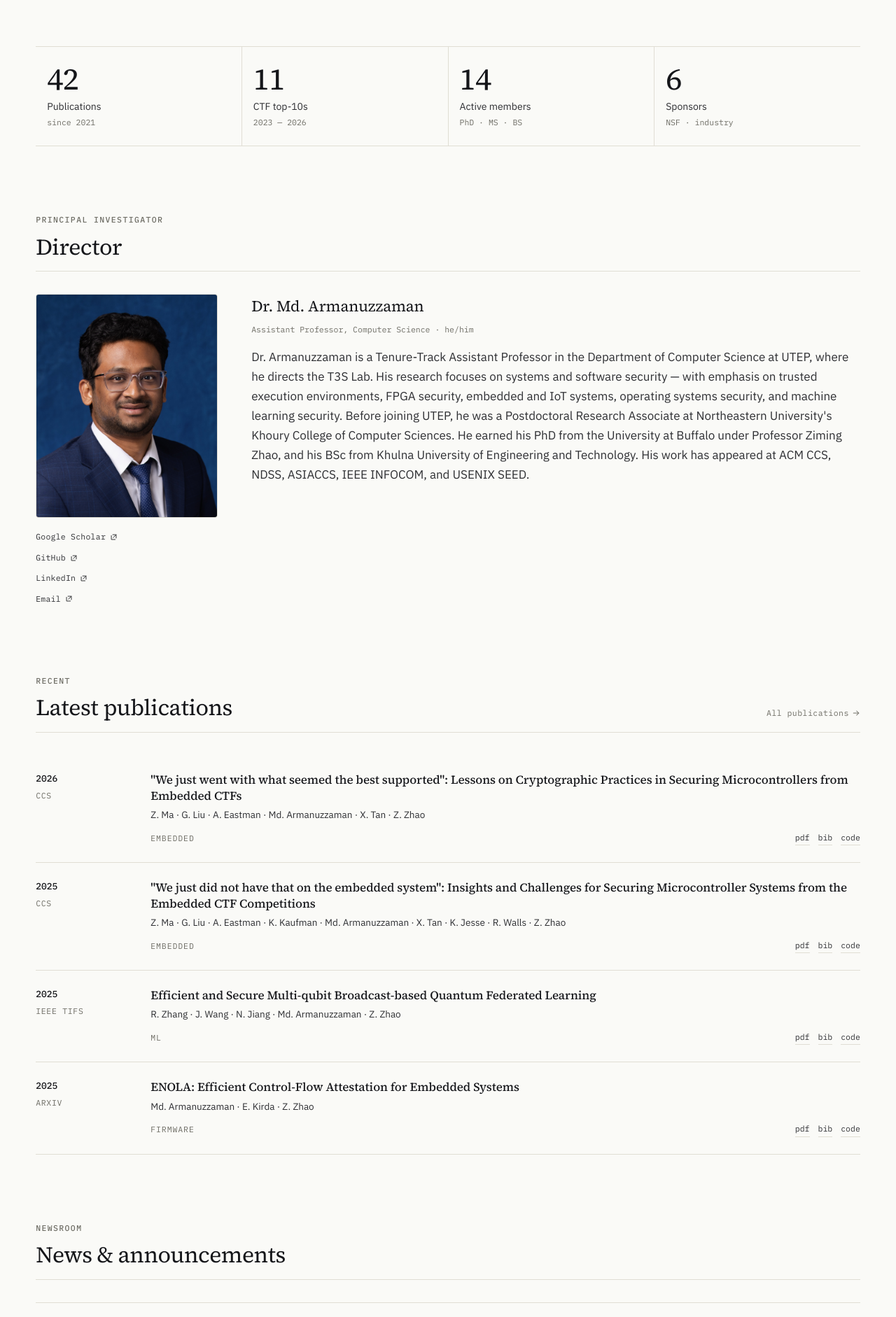
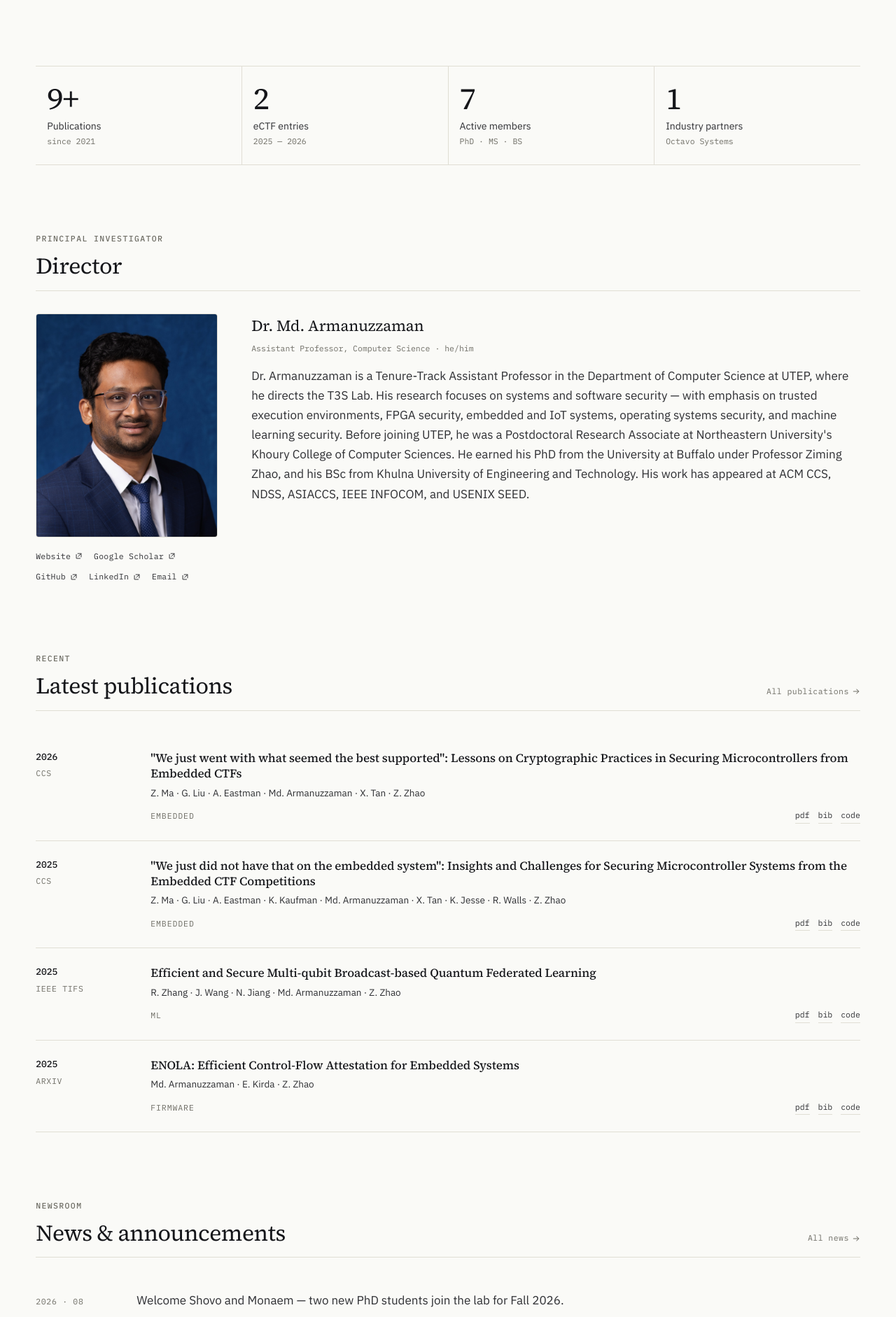
Before and after one commit to T3SLab/T3SLab.github.io, a Next.js app: page / in a window 1280 px wide. Shown: the part 915-2797 px from the top of the page at 70% size. Built offline with nearby package versions, Linux system fonts and the light colour scheme.

Commit message:
feat: add NewsPage component to display sorted news and announcements

```diff
--- a/src/app/globals.css
+++ b/src/app/globals.css
@@ -363,6 +363,16 @@ a:hover {
   color: var(--accent);
 }
 
+.member-link {
+  color: var(--link);
+}
+.member-link .member-link-label {
+  text-underline-offset: 2px;
+}
+.member-link:hover .member-link-label {
+  text-decoration: underline;
+}
+
 /* ── Scrollbar (subtle) ────────────────────────────────────────────────── */
 ::-webkit-scrollbar {
   width: 6px;
--- /dev/null
+++ b/src/app/news/page.tsx
@@ -0,0 +1,61 @@
+import type { Metadata } from "next";
+import { SectionHeader } from "@/components/ui/SectionHeader";
+import { NEWS } from "@/data";
+
+export const metadata: Metadata = { title: "News" };
+
+function parseNewsDate(date: string): number {
+  const [year, month] = date.split("·").map((s) => parseInt(s.trim(), 10));
+  return year * 100 + (month || 0);
+}
+
+export default function NewsPage() {
+  const sorted = [...NEWS].sort(
+    (a, b) => parseNewsDate(b.date) - parseNewsDate(a.date),
+  );
+
+  return (
+    <div
+      className="page-enter"
+      style={{
+        maxWidth: "var(--content-max)",
+        width: "100%",
+        margin: "0 auto",
+        padding: "var(--space-8) var(--gutter) var(--space-9)",
+      }}
+    >
+      <article className="flex flex-col" style={{ gap: "var(--space-8)" }}>
+        <SectionHeader kicker="Newsroom" title="News & announcements" />
+
+        <ul className="list-none m-0 p-0" style={{ marginTop: "calc(-1 * var(--space-6))" }}>
+          {sorted.map((n, i) => (
+            <li
+              key={i}
+              className="grid items-baseline gap-(--space-5)"
+              style={{
+                gridTemplateColumns: "120px 1fr",
+                paddingTop: i === 0 ? 0 : "var(--space-4)",
+                paddingBottom: "var(--space-4)",
+                borderBottom: "1px solid var(--rule)",
+              }}
+            >
+              <span
+                className="font-mono uppercase"
+                style={{
+                  fontSize: "var(--fs-xs)",
+                  color: "var(--muted)",
+                  letterSpacing: "0.06em",
+                }}
+              >
+                {n.date}
+              </span>
+              <span style={{ fontSize: "var(--fs-md)", color: "var(--fg-2)" }}>
+                {n.body}
+              </span>
+            </li>
+          ))}
+        </ul>
+      </article>
+    </div>
+  );
+}
--- a/src/app/page.tsx
+++ b/src/app/page.tsx
@@ -8,7 +8,7 @@ import { PubRow } from "@/components/ui/PubRow";
 import { LAB, STATS, PI, NEWS, PUBLICATIONS } from "@/data";
 
 export const metadata: Metadata = {
-  title: "T₃S Lab — Trusted Systems, Security & Software",
+  title: "T₃S Lab — Trusted Systems & Software Security Lab",
 };
 
 export default function HomePage() {
@@ -154,7 +154,7 @@ function Hero() {
         >
           <Link
             href="/publications"
-            className="inline-flex items-center gap-2 font-medium rounded-(--r-md) transition-transform duration-[120ms] hover:-translate-y-px"
+            className="inline-flex items-center gap-2 font-medium rounded-(--r-md) transition-transform duration-120 hover:-translate-y-px"
             style={{
               fontSize: 14,
               border: "1px solid var(--fg)",
@@ -188,9 +188,7 @@ function Hero() {
           borderTop: "1px solid var(--rule)",
         }}
       >
-        <dl
-          className="m-0 p-0 grid gap-(--space-5) grid-cols-2 md:grid-cols-4"
-        >
+        <dl className="m-0 p-0 grid gap-(--space-5) grid-cols-2 md:grid-cols-4">
           {[
             { dt: "Director", dd: PI.name },
             { dt: "Department", dd: LAB.department },
@@ -288,8 +286,13 @@ function DirectorSection() {
       <div className="grid gap-(--space-7) items-start grid-cols-1 md:grid-cols-[260px_1fr]">
         {/* Portrait + links */}
         <div className="flex flex-col gap-(--space-4)">
-          <PortraitSlot src="/assets/pictures/armanuzzaman_portrait.jpg" alt="Dr. Md. Armanuzzaman" width={260} height={320} />
-          <div className="flex flex-col gap-1.5 font-mono">
+          <PortraitSlot
+            src="/assets/pictures/armanuzzaman_portrait.jpg"
+            alt="Dr. Md. Armanuzzaman"
+            width={260}
+            height={320}
+          />
+          <div className="flex flex-wrap gap-x-4 gap-y-1.5 font-mono">
             {PI.links.map((l) => (
               <a
                 key={l.label}
@@ -376,22 +379,44 @@ function LatestPublications() {
   );
 }
 
+function parseNewsDate(date: string): number {
+  const [year, month] = date.split("·").map((s) => parseInt(s.trim(), 10));
+  return year * 100 + (month || 0);
+}
+
 function NewsSection() {
+  const sorted = [...NEWS].sort(
+    (a, b) => parseNewsDate(b.date) - parseNewsDate(a.date),
+  );
   return (
     <section style={{ paddingBottom: "var(--space-9)" }}>
-      <SectionHeader kicker="Newsroom" title="News & announcements" />
+      <SectionHeader
+        kicker="Newsroom"
+        title="News & announcements"
+        right={
+          <Link
+            href="/news"
+            className="link-muted-accent inline-flex items-center gap-1 font-mono"
+            style={{
+              fontSize: "var(--fs-xs)",
+              letterSpacing: "0.04em",
+              textDecoration: "none",
+            }}
+          >
+            All news <Icon name="arrow" size={12} />
+          </Link>
+        }
+      />
       <ul className="list-none m-0 p-0">
-        {NEWS.map((n, i) => (
+        {sorted.slice(0, 5).map((n, i) => (
           <li
             key={i}
             className="grid items-baseline gap-(--space-5)"
             style={{
               gridTemplateColumns: "120px 1fr",
-              padding: "var(--space-4) 0",
-              borderTop: "1px solid var(--rule)",
-              ...(i === NEWS.length - 1
-                ? { borderBottom: "1px solid var(--rule)" }
-                : {}),
+              paddingTop: "var(--space-4)",
+              paddingBottom: "var(--space-4)",
+              borderBottom: "1px solid var(--rule)",
             }}
           >
             <span
--- a/src/components/layout/Footer.tsx
+++ b/src/components/layout/Footer.tsx
@@ -46,20 +46,24 @@ export function Footer() {
             </FooterCol>
             <FooterCol heading="Contact">
               <a href={`mailto:${LAB.email}`}>{LAB.email}</a>
-              <a href="#">Visit · directions</a>
-              <a href="#">Prospective students</a>
             </FooterCol>
             <FooterCol heading="Elsewhere">
-              <a href="#" className="inline-flex items-center gap-1">
+              <a
+                href="https://github.com/t3s-lab"
+                target="_blank"
+                rel="noopener noreferrer"
+                className="inline-flex items-center gap-1"
+              >
                 GitHub <Icon name="ext" size={10} />
               </a>
-              <a href="#" className="inline-flex items-center gap-1">
+              <a
+                href="https://scholar.google.com/citations?user=TSEtWiUAAAAJ"
+                target="_blank"
+                rel="noopener noreferrer"
+                className="inline-flex items-center gap-1"
+              >
                 Google Scholar <Icon name="ext" size={10} />
               </a>
-              <a href="#" className="inline-flex items-center gap-1">
-                arXiv <Icon name="ext" size={10} />
-              </a>
-              <a href="#">RSS</a>
             </FooterCol>
           </div>
         </div>
--- a/src/components/layout/Topbar.tsx
+++ b/src/components/layout/Topbar.tsx
@@ -15,6 +15,7 @@ const TABS = [
   { href: "/members", label: "Members" },
   { href: "/ctfs", label: "CTFs" },
   { href: "/projects", label: "Projects" },
+  { href: "/news", label: "News" },
   { href: "/blogs", label: "Blog" },
 ];
 
@@ -65,6 +66,13 @@ function ThemeToggle() {
 export function Topbar() {
   const pathname = usePathname();
   const [mobileOpen, setMobileOpen] = useState(false);
+  const [scrolled, setScrolled] = useState(false);
+
+  useEffect(() => {
+    const onScroll = () => setScrolled(window.scrollY > 20);
+    window.addEventListener("scroll", onScroll, { passive: true });
+    return () => window.removeEventListener("scroll", onScroll);
+  }, []);
 
   return (
     <>
@@ -82,7 +90,8 @@ export function Topbar() {
           style={{
             maxWidth: "var(--content-max)",
             margin: "0 auto",
-            padding: "14px var(--gutter)",
+            padding: `${scrolled ? 8 : 14}px var(--gutter)`,
+            transition: "padding 0.2s ease",
           }}
         >
           {/* Brand */}
@@ -136,9 +145,10 @@ export function Topbar() {
                       style={{
                         left: 12,
                         right: 12,
-                        bottom: -15,
+                        bottom: scrolled ? -9 : -15,
                         height: 2,
                         background: "var(--accent)",
+                        transition: "bottom 0.2s ease",
                       }}
                     />
                   )}
--- a/src/components/ui/MemberGrid.tsx
+++ b/src/components/ui/MemberGrid.tsx
@@ -2,11 +2,14 @@
 
 import { useState } from "react";
 import { Avatar } from "@/components/ui/Avatar";
+import { Icon } from "@/components/ui/Icon";
 import { MEMBERS, type Member, type MemberKind } from "@/data";
 
 const GROUPS: { key: MemberKind; title: string; size: "lg" | "md" | "sm" }[] = [
   { key: "faculty", title: "Professors", size: "lg" },
   { key: "phd", title: "PhD Students", size: "md" },
+  { key: "ms", title: "MS Students", size: "md" },
+  { key: "undergrad", title: "Undergraduate Students", size: "sm" },
 ];
 
 const AVATAR_SIZE = { lg: 128, md: 96, sm: 64 };
@@ -128,6 +131,33 @@ function MemberCard({
             {m.area}
           </div>
         )}
+        {(m.email || m.website) && (
+          <div
+            className="flex flex-wrap gap-2 font-mono"
+            style={{ marginTop: "var(--space-2)", fontSize: "var(--fs-xs)" }}
+          >
+            {m.email && (
+              <a
+                href={`mailto:${m.email}`}
+                className="member-link inline-flex items-center gap-1"
+              >
+                <span className="member-link-label">Email</span>
+                <Icon name="ext" size={9} />
+              </a>
+            )}
+            {m.website && (
+              <a
+                href={m.website}
+                target="_blank"
+                rel="noopener noreferrer"
+                className="member-link inline-flex items-center gap-1"
+              >
+                <span className="member-link-label">Website</span>
+                <Icon name="ext" size={9} />
+              </a>
+            )}
+          </div>
+        )}
       </div>
     </div>
   );
--- a/src/data/index.ts
+++ b/src/data/index.ts
@@ -1,12 +1,12 @@
 export const LAB = {
   name: "T3S Lab",
-  full: "Trusted Systems, Security & Software Lab",
+  full: "Trusted Systems & Software Security Lab",
   tagline: "Hardware-rooted security for the systems that run the world.",
   mission:
-    "We study the security of modern computing platforms — with a focus on Arm CPUs, GPUs, and the trusted execution environments that sit between them. Our work spans micro-architectural side channels, firmware attestation, GPU isolation, and the operating-system primitives that make platform security tractable.",
+    "We study the security of modern computing platforms — with a focus on Arm CPUs, FPGAs, and the trusted execution environments that sit between them. Our work spans micro-architectural side channels, firmware attestation, FPGA-based confidential computing, and the operating-system primitives that make platform security tractable.",
   university: "The University of Texas at El Paso",
   department: "Department of Computer Science",
-  email: "t3s-lab@utep.edu",
+  email: "marmanuzzaman@utep.edu",
   address: "500 W University Ave · El Paso, TX 79968",
 } as const;
 
@@ -17,10 +17,10 @@ export interface Stat {
 }
 
 export const STATS: Stat[] = [
-  { k: "Publications", v: "42", sub: "since 2021" },
-  { k: "CTF top-10s", v: "11", sub: "2023 — 2026" },
-  { k: "Active members", v: "14", sub: "PhD · MS · BS" },
-  { k: "Sponsors", v: "6", sub: "NSF · industry" },
+  { k: "Publications", v: "9+", sub: "since 2021" },
+  { k: "eCTF entries", v: "2", sub: "2025 — 2026" },
+  { k: "Active members", v: "7", sub: "PhD · MS · BS" },
+  { k: "Industry partners", v: "1", sub: "Octavo Systems" },
 ];
 
 export interface PILink {
@@ -35,6 +35,7 @@ export const PI = {
   pronouns: "he/him",
   bio: "Dr. Armanuzzaman is a Tenure-Track Assistant Professor in the Department of Computer Science at UTEP, where he directs the T3S Lab. His research focuses on systems and software security — with emphasis on trusted execution environments, FPGA security, embedded and IoT systems, operating systems security, and machine learning security. Before joining UTEP, he was a Postdoctoral Research Associate at Northeastern University's Khoury College of Computer Sciences. He earned his PhD from the University at Buffalo under Professor Ziming Zhao, and his BSc from Khulna University of Engineering and Technology. His work has appeared at ACM CCS, NDSS, ASIACCS, IEEE INFOCOM, and USENIX SEED.",
   links: [
+    { label: "Website", href: "https://tomal-kuet.github.io/armanuzzaman/" },
     {
       label: "Google Scholar",
       href: "https://scholar.google.com/citations?user=TSEtWiUAAAAJ",
@@ -56,27 +57,27 @@ export interface NewsItem {
 export const NEWS: NewsItem[] = [
   {
     date: "2026 · 05",
-    body: "Two papers accepted at USENIX Security 2026: ArmGuard and Speculative GPU disclosure.",
+    body: "Lab finishes 42nd at MITRE eCTF 2026. Our implementation is open-sourced on GitHub.",
   },
   {
-    date: "2026 · 04",
-    body: "T3S placed 7th at PlaidCTF — our highest finish to date.",
-  },
-  {
-    date: "2026 · 03",
-    body: "Dr. Armanuzzaman receives the NSF CAREER award for work on trusted execution environments.",
-  },
-  {
-    date: "2026 · 02",
-    body: "New collaboration with Arm Research on cache-side-channel mitigations for Neoverse.",
+    date: "2026 · 05",
+    body: "New industry collaboration with Octavo Systems on FPGA Confidential Computing.",
   },
   {
     date: "2026 · 01",
-    body: "Welcome to Priya, Marcus and Diego — three new PhD students join the lab.",
+    body: "Paper accepted at ACM CCS 2026 on cryptographic practices in securing microcontrollers from embedded CTFs.",
   },
   {
     date: "2025 · 11",
-    body: "Best-paper runner-up at MICRO 2025 for our work on GPU memory isolation.",
+    body: "Paper accepted at ACM CCS 2025 — insights and challenges for securing microcontroller systems from embedded CTF competitions.",
+  },
+  {
+    date: "2025 · 06",
+    body: "Three papers accepted: NDSS 2025, IEEE INFOCOM 2025, and IEEE TIFS 2025.",
+  },
+  {
+    date: "2026 · 08",
+    body: "Welcome Shovo and Monaem — two new PhD students join the lab for Fall 2026.",
   },
 ];
 
@@ -244,6 +245,8 @@ export interface Member {
   since: string;
   area: string;
   photo?: string;
+  email?: string;
+  website?: string;
 }
 
 export const MEMBERS: Record<MemberKind, Member[]> = {
@@ -254,6 +257,8 @@ export const MEMBERS: Record<MemberKind, Member[]> = {
       since: "2024",
       area: "Systems & software security",
       photo: "/assets/pictures/armanuzzaman.jpg",
+      email: "marmanuzzaman@utep.edu",
+      website: "https://tomal-kuet.github.io/armanuzzaman/",
     },
   ],
   postdoc: [],
@@ -271,10 +276,42 @@ export const MEMBERS: Record<MemberKind, Member[]> = {
       since: "2026",
       area: "PACBTI & Compartmentalization",
       photo: "/assets/pictures/shanto.png",
+      email: "almonaemkhan@gmail.com",
+      website: "https://monaemportfolio.netlify.app/",
     },
   ],
-  ms: [],
-  undergrad: [],
+  ms: [
+    {
+      name: "Sebastian Balderrama",
+      role: "MS Student",
+      since: "2025",
+      area: "ARM CCA model deployment Security",
+      email: "sbalderrama3@miners.utep.edu",
+    },
+    {
+      name: "Jose R. Chaidez",
+      role: "MS Student",
+      since: "2025",
+      area: "LLM Agent Security",
+      email: "jrchaidez@miners.utep.edu",
+    },
+  ],
+  undergrad: [
+    {
+      name: "Sebastian M. Lucero-Chavez",
+      role: "Undergraduate Student",
+      since: "2025",
+      area: "Team Captain, Embedded Capture the Flag Competitions",
+      email: "smlucerochavez@miners.utep.edu",
+    },
+    {
+      name: "Karla G. Monroy",
+      role: "Undergraduate Student",
+      since: "2025",
+      area: "RTOS Task Security",
+      email: "kgmonroy@miners.utep.edu",
+    },
+  ],
   alumni: [],
 };
 
@@ -287,72 +324,37 @@ export interface CTFEvent {
   category: string;
   notes: string;
   writeups: number;
+  repo?: string;
+  photos?: string[];
 }
 
 export const CTFS: CTFEvent[] = [
   {
-    name: "PlaidCTF 2026",
-    date: "2026 · 04",
-    place: 7,
-    of: 612,
-    points: 11430,
-    category: "Jeopardy · Open",
+    name: "MITRE eCTF 2026",
+    date: "2026 · 05",
+    place: 42,
+    of: 0,
+    points: 0,
+    category: "Attack/Defense · Embedded",
     notes:
-      "First top-10 in the lab's history. Highlight: Diego's solo solve on the GPU shader pwn.",
-    writeups: 4,
+      "42nd place at MITRE eCTF 2026. Competition focused on embedded systems security. Our implementation is open-sourced on GitHub.",
+    writeups: 0,
+    repo: "https://github.com/t3s-lab/ectf-2026",
+    photos: [
+      "/assets/pictures/e-ctf-2026/01.png",
+      "/assets/pictures/e-ctf-2026/02.png",
+    ],
   },
   {
-    name: "DEF CON Qualifier 2026",
-    date: "2026 · 05",
-    place: 31,
-    of: 480,
-    points: 6210,
-    category: "Qualifier",
+    name: "MITRE eCTF 2025",
+    date: "2025 · 05",
+    place: 0,
+    of: 0,
+    points: 0,
+    category: "Attack/Defense · Embedded",
     notes:
-      "Solid pwn track, dropped points in crypto. Aiming for top-20 next cycle.",
-    writeups: 2,
-  },
-  {
-    name: "hxp 38C3 CTF",
-    date: "2025 · 12",
-    place: 14,
-    of: 720,
-    points: 8870,
-    category: "Jeopardy",
-    notes: "Strong rev showing — Carlos solved 4/5 reverse challenges.",
-    writeups: 3,
-  },
-  {
-    name: "CSAW Quals 2025",
-    date: "2025 · 09",
-    place: 4,
-    of: 1200,
-    points: 4960,
-    category: "Regional",
-    notes:
-      "Qualified for the Finals in Brooklyn. Team of six undergrads + Marcus.",
-    writeups: 5,
-  },
-  {
-    name: "Google CTF 2025",
-    date: "2025 · 06",
-    place: 22,
-    of: 902,
-    points: 5450,
-    category: "Jeopardy",
-    notes: "Crypto challenges crushed us; web track was clean sweep.",
-    writeups: 2,
-  },
-  {
-    name: "PlaidCTF 2025",
-    date: "2025 · 04",
-    place: 18,
-    of: 588,
-    points: 6720,
-    category: "Jeopardy · Open",
-    notes:
-      "First time fielding two squads. B-team placed 91st — great learning run.",
-    writeups: 3,
+      "Lab's first participation in MITRE eCTF. Work contributed to our CCS 2025 paper on securing microcontroller systems.",
+    writeups: 0,
   },
 ];
 
```
Also changed, not shown: src/app/ctfs/page.tsx (+49 -7 lines), public/assets/pictures/e-ctf-2026/01.png (added), public/assets/pictures/e-ctf-2026/02.png (added).
